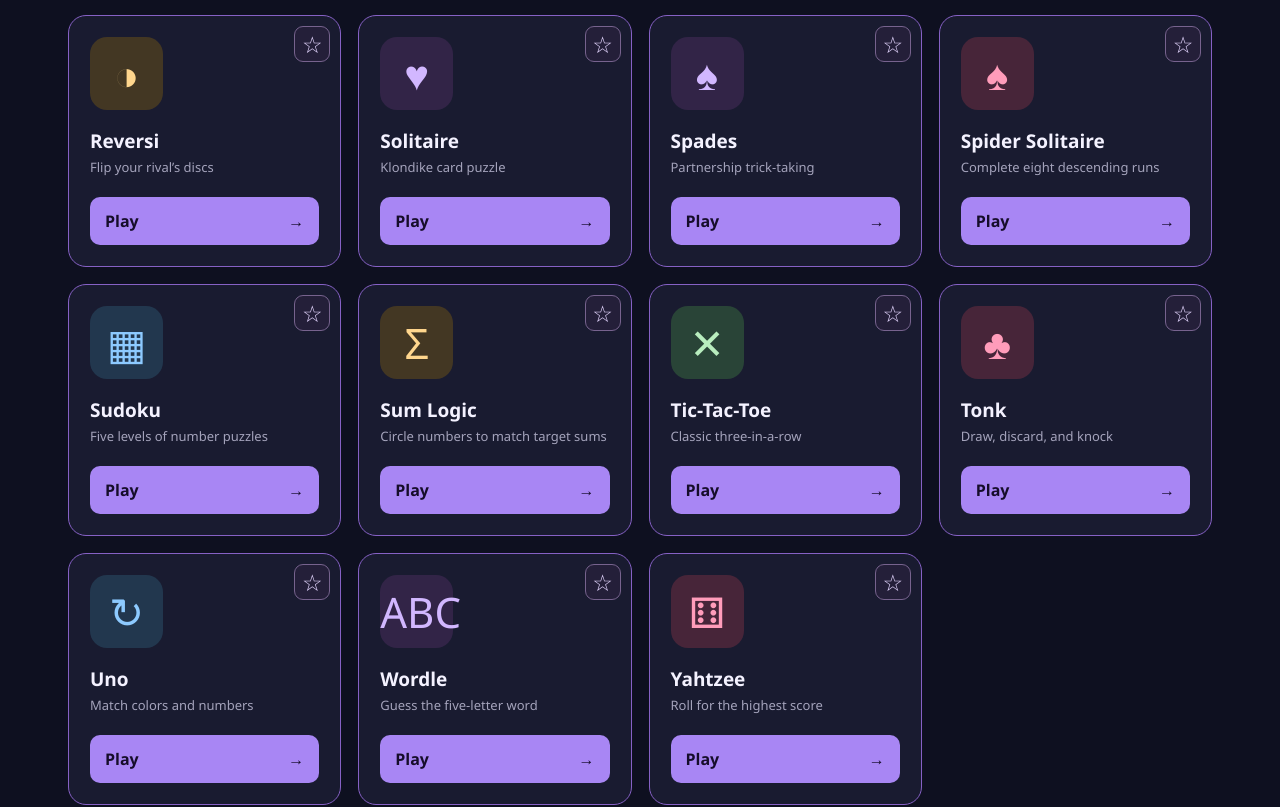
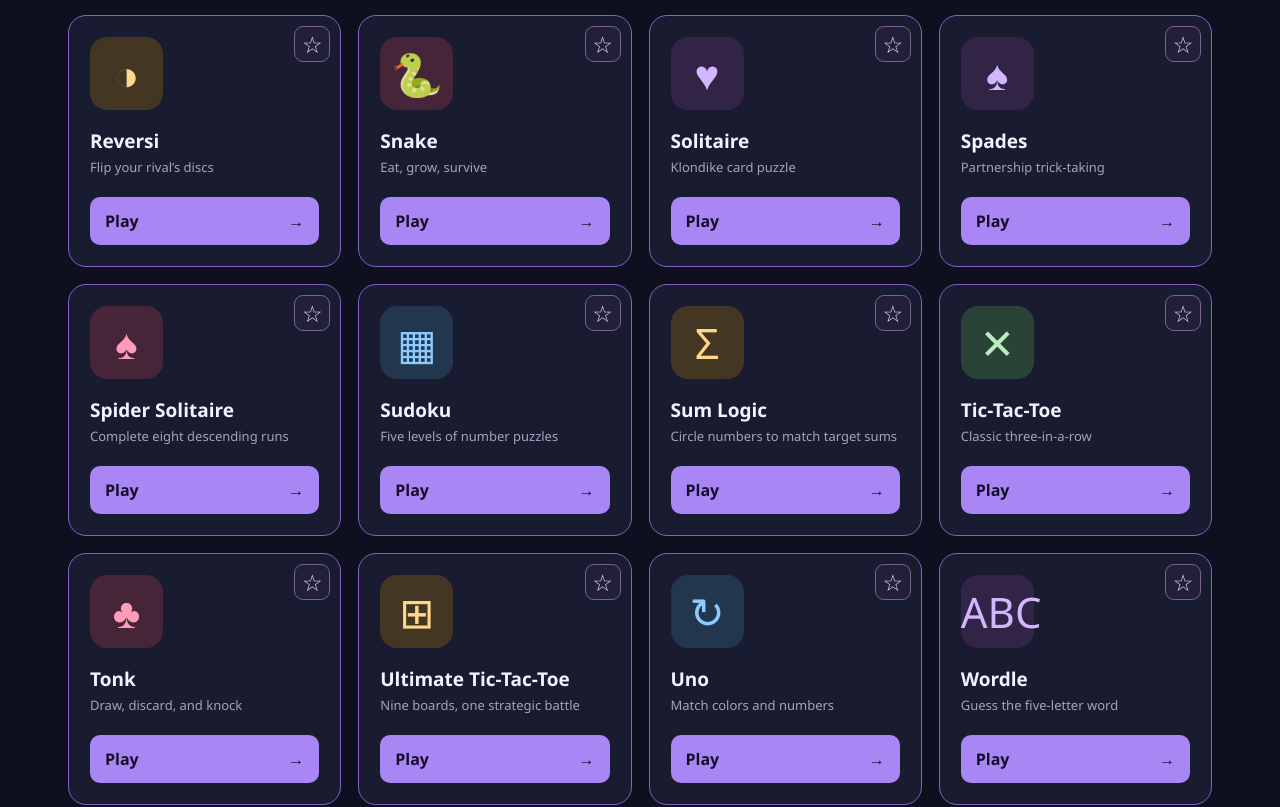
Before and after one commit to davidlwatsonjr/arcade, a React (Vite) app: page / in a window 1280 px wide. Shown: the part 1788-2595 px from the top of the page. Built offline with nearby package versions, Linux system fonts and the light colour scheme.

Commit message:
feat(lobby): publish offline Snake and Ultimate Tic-Tac-Toe as games 28 and 29

```diff
--- a/package.json
+++ b/package.json
@@ -1,7 +1,7 @@
 {
   "name": "arcade",
   "private": true,
-  "version": "0.12.0",
+  "version": "0.13.0",
   "type": "module",
   "scripts": {
     "dev": "vite",
--- a/src/game-catalog.json
+++ b/src/game-catalog.json
@@ -214,5 +214,21 @@
     "subtitle": "Four free cells, one clever solution",
     "description": "Play FreeCell Solitaire with four free cells, eight tableau columns and four foundations. Move alternating-color descending stacks within legal capacity and build ace-to-king foundations. Tap or drag cards and undo mistakes.",
     "category": "Cards"
+  },
+  {
+    "name": "Ultimate Tic-Tac-Toe",
+    "slug": "ultimate-tic-tac-toe",
+    "icon": "⊞",
+    "subtitle": "Nine boards, one strategic battle",
+    "description": "Play the ultimate nine-board Tic-Tac-Toe against an offline computer opponent. Each move sends your opponent to a specific mini-board. Win three mini-boards in a row to win the match.",
+    "category": "Board"
+  },
+  {
+    "name": "Snake",
+    "slug": "snake",
+    "icon": "🐍",
+    "subtitle": "Eat, grow, survive",
+    "description": "Classic offline Snake with keyboard, swipe and on-screen controls. Eat food, avoid walls and your own tail, and beat your high score.",
+    "category": "Arcade"
   }
 ]
--- a/src/main.tsx
+++ b/src/main.tsx
@@ -30,6 +30,8 @@ import { SumLogic } from './games/sum-logic/SumLogic';
 import { Wordle } from './games/wordle/Wordle';
 import { Spider } from './games/spider/Spider';
 import { FreeCell } from './games/freecell/FreeCell';
+import { UltimateTicTacToe } from './games/ultimate-tic-tac-toe/UltimateTicTacToe';
+import { Snake } from './games/snake/Snake';
 import './style.css';
 import { useBoardKeyboard } from './accessibility/useBoardKeyboard';
 import { AccessibilitySettings, useAccessibility } from './accessibility/Settings';
@@ -69,6 +71,8 @@ const components = {
   'Wordle': Wordle,
   'Spider Solitaire': Spider,
   'FreeCell Solitaire': FreeCell,
+  'Ultimate Tic-Tac-Toe': UltimateTicTacToe,
+  'Snake': Snake,
 } satisfies Record<string, React.ComponentType<{ onBack: () => void }>>;
 
 type PlayableGameName = keyof typeof components;
@@ -130,7 +134,7 @@ function App() {
           <Lobby games={games} />
         </main>
       )}
-      <footer><a href="/accessibility/">Accessibility</a> · MADE FOR PLAY <span>✦</span> ARCADE V0.12</footer>
+      <footer><a href="/accessibility/">Accessibility</a> · MADE FOR PLAY <span>✦</span> ARCADE V0.13</footer>
     </div>
   );
 }
```
Also changed, not shown: 1 other file (tests, documents, lock files or other folders).
